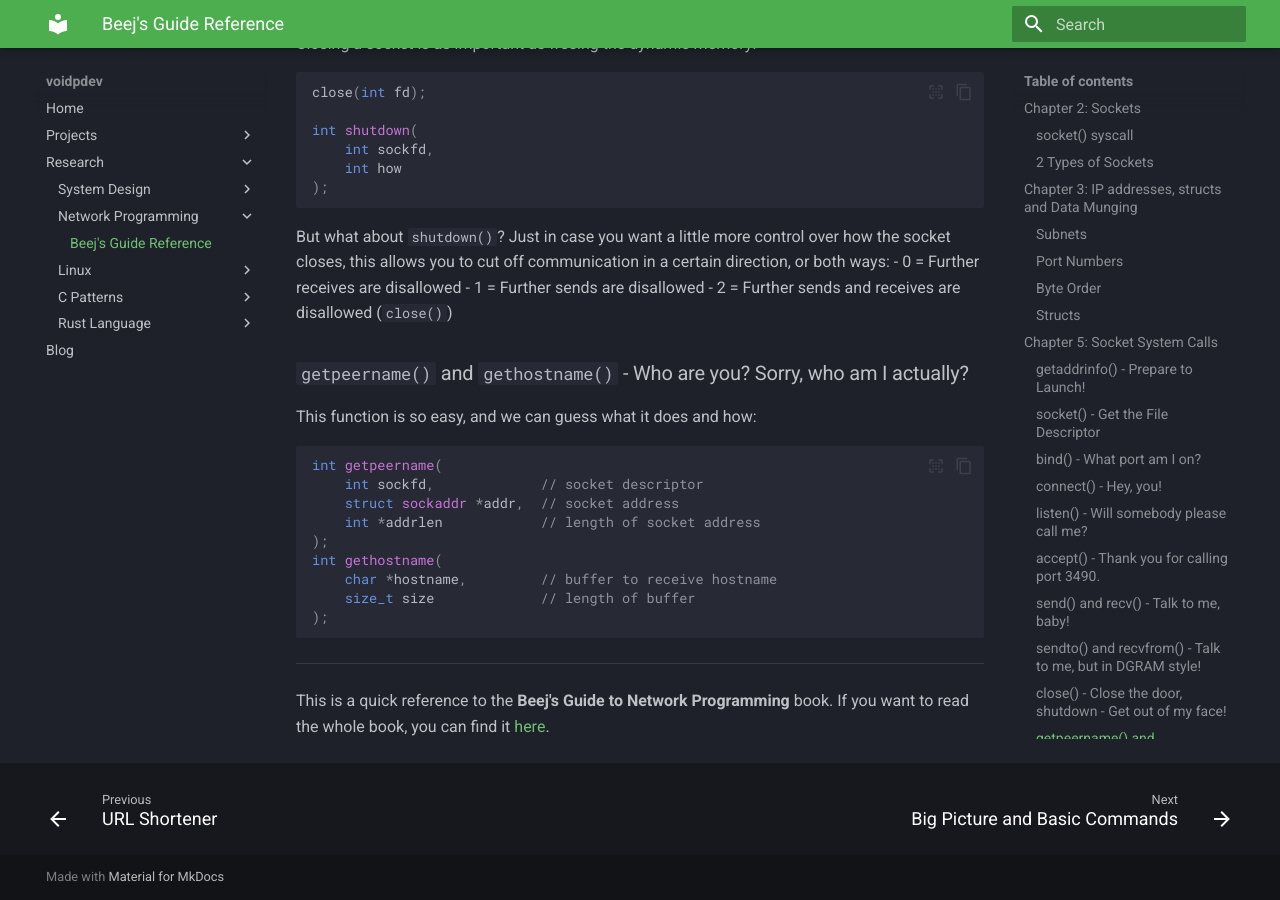
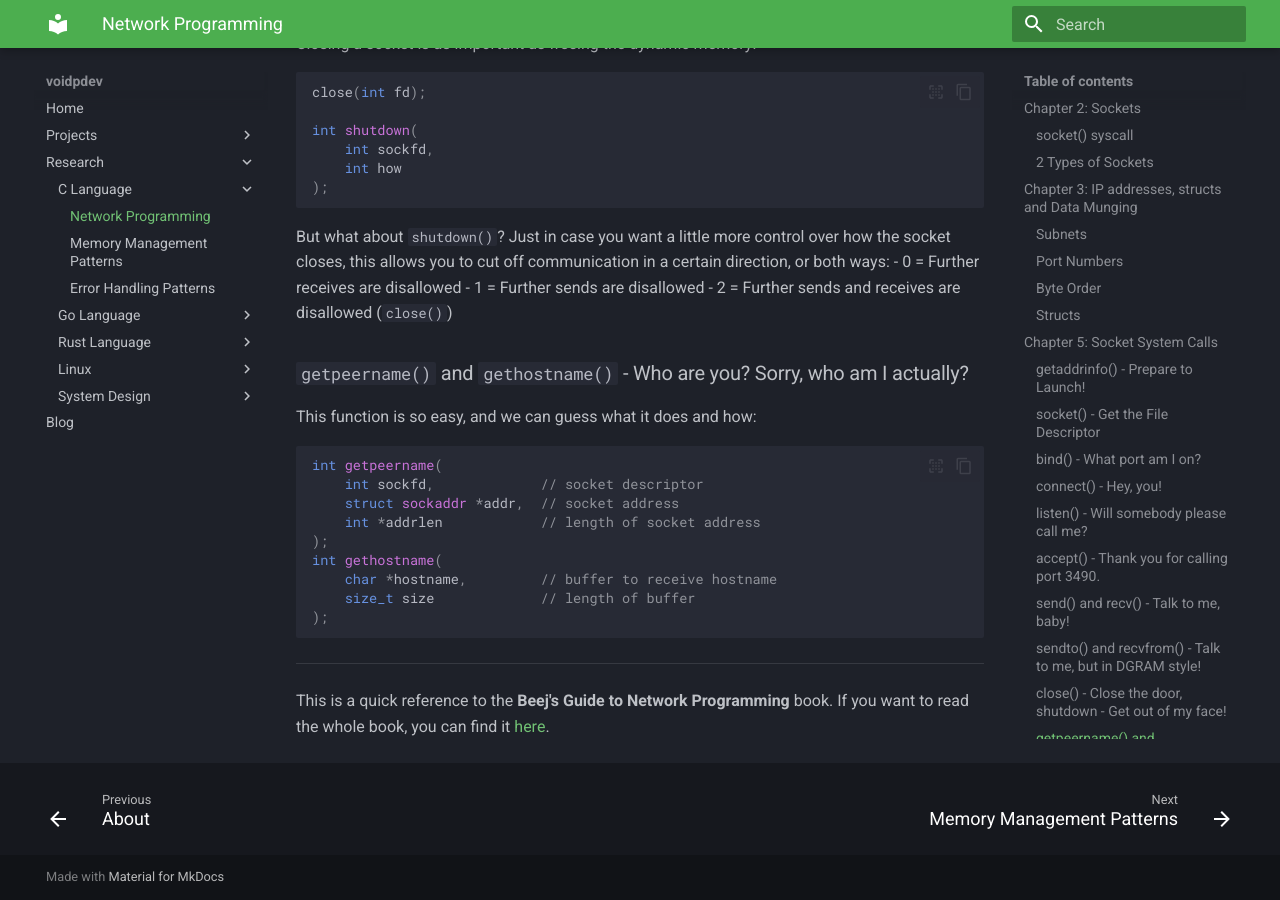
Before and after one commit to Samandar-Komilov/voidpdev, an MkDocs documentation site: the page built from docs/research/clang/beejs_reference.md, in a window 1280 px wide and 900 px high, scrolled down 8625 px. Built offline with MkDocs 1.6.1 and Material for MkDocs 9.7.7, drawn with Linux system fonts in a browser that asks for light colours; emoji names are drawn with the system emoji font.

```diff
--- a/mkdocs.yml
+++ b/mkdocs.yml
@@ -32,19 +32,20 @@ nav:
       - Gira:
         - About: projects/gira/gira.md
   - Research:
-    - System Design:
-      - URL Shortener: research/system_design/url_shortener.md
-    - Network Programming:
-      - Beej's Guide Reference: research/networkp/beejs_reference.md
+    - C Language:
+      - Network Programming: research/clang/beejs_reference.md
+      - Memory Management Patterns: research/clang/memory_management.md
+      - Error Handling Patterns: research/clang/error_handling.md
+    - Go Language:
+      - Path: research/golang/path.md
+    - Rust Language:
+      - Common Concepts: research/rust/common_concepts.md
+      - Ownership and Borrowing: research/rust/ownership_borrowing.md
     - Linux:
       - Big Picture and Basic Commands: research/linux/big_picture_basic_commands.md
       - How Linux Kernel Boots: research/linux/how_kernel_boots.md
-    - C Patterns:
-      - Error Handling: research/c_patterns/error_handling.md
-      - Memory Management: research/c_patterns/memory_management.md
-    - Rust Language:
-      - Common Concepts: research/rust/common_concepts.md
-      - Ownership and Borrowing: research/rust/ownership_borrowing.md
+    - System Design:
+      - URL Shortener: research/system_design/url_shortener.md
   - Blog: blog/index.md
 
 
```
Also changed, not shown: docs/research/golang/path.md (added, +23 -0 lines), docs/research/clang/beejs_reference.md (renamed from docs/research/networkp/beejs_reference.md), docs/research/clang/error_handling.md (renamed from docs/research/c_patterns/error_handling.md), docs/research/clang/memory_management.md (renamed from docs/research/c_patterns/memory_management.md).
